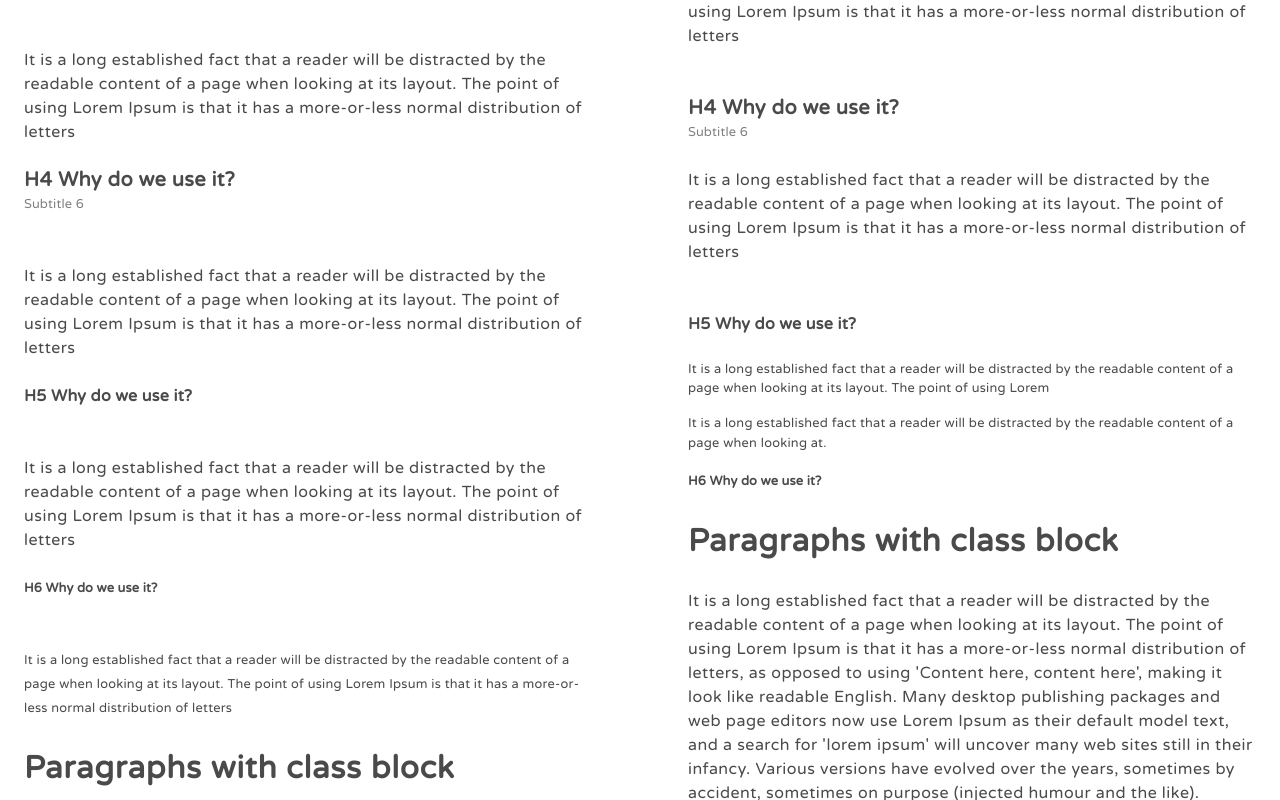
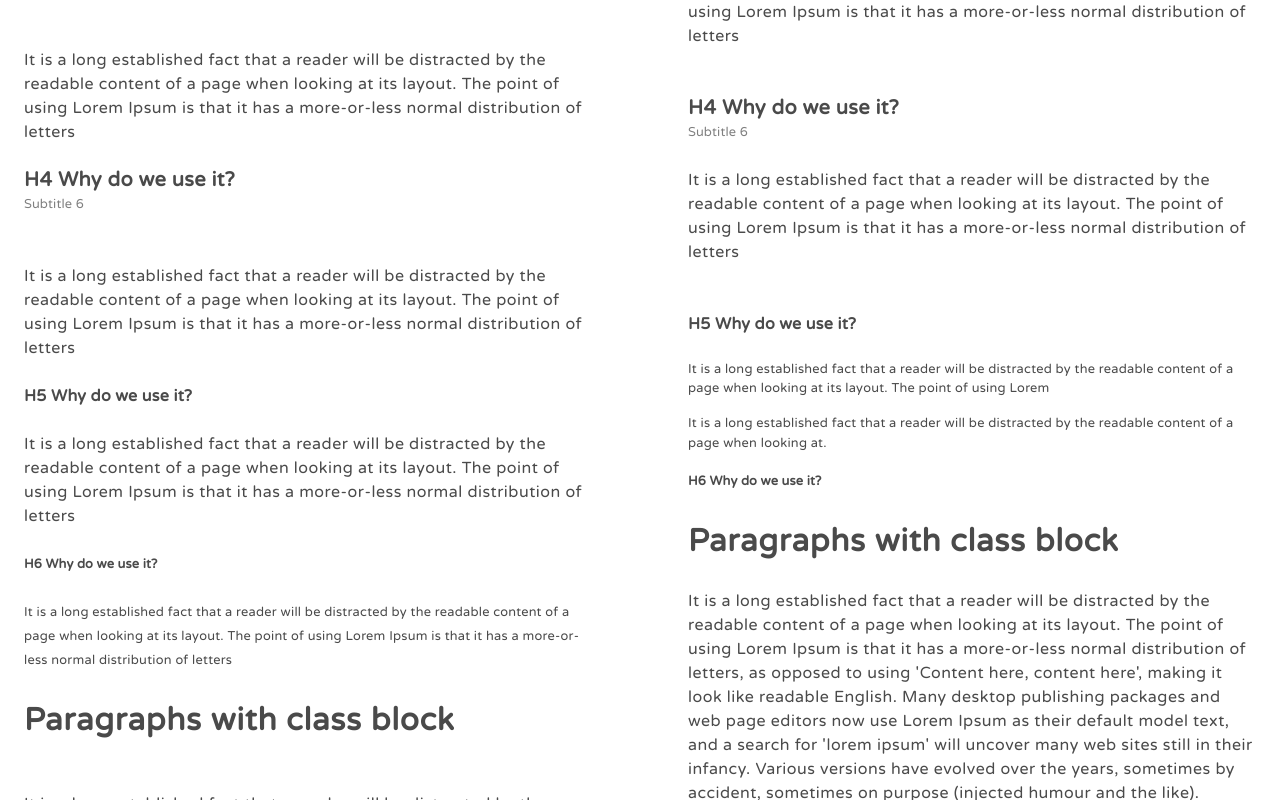
Before and after one commit to a-spasov/cubix, a Vue app: page / in a window 1280 px wide. Shown: the part 1226-2026 px from the top of the page. Built offline with nearby package versions, Linux system fonts and the light colour scheme.

Commit message:
setup project: spacings

```diff
--- a/src/assets/sass/typography.scss
+++ b/src/assets/sass/typography.scss
@@ -87,19 +87,14 @@ h2,
   }
 }
 
-// TO DO: FIX LINE HEIGHTS AND MARGINS
-
 h3,
 .title-3 {
   font-size: var(--text-l);
   letter-spacing: 0.5px;
-
-
-  line-height: 1.92em;
+  line-height: var(--grid-line-l);
 
   &.spaced {
-    margin-top: 0.96em;
-    margin-bottom: 1.92em;
+    margin: 0 0 var(--space-xxl);
   }
 }
 
@@ -107,13 +102,10 @@ h4,
 .title-4 {
   font-size: var(--text-m);
   letter-spacing: 0.35px;
-
-
-  line-height: 1.2em;
+  line-height: var(--grid-line-m);
 
   &.spaced {
-    margin-top: 1.2em;
-    margin-bottom: 2.4em;
+    margin: 0 0 var(--space-m);
   }
 }
 
@@ -121,13 +113,10 @@ h5,
 .title-5 {
   font-size: var(--text-s);
   letter-spacing: 0.25px;
-
-
-  line-height: 1.5em;
+  line-height: var(--grid-line-m);
 
   &.spaced {
-    margin-top: 1.5em;
-    margin-bottom: 3em;
+    margin: 0 0 var(--space-m);
   }
 }
 
@@ -135,12 +124,10 @@ h6,
 .title-6 {
   font-size: var(--text-xs);
   letter-spacing: 0.15px;
-
-  line-height: 1.875em;
+  line-height: var(--grid-line-m);
 
   &.spaced {
-    margin-top: 1.875em;
-    margin-bottom: 3.75em;
+    margin: 0 0 var(--space-m);
   }
 }
 
@@ -148,7 +135,6 @@ h6,
   h#{$i},
   .title-#{$i} {
     font-weight: 700;
-    // line-height: 110%;
   }
 }
 
```
